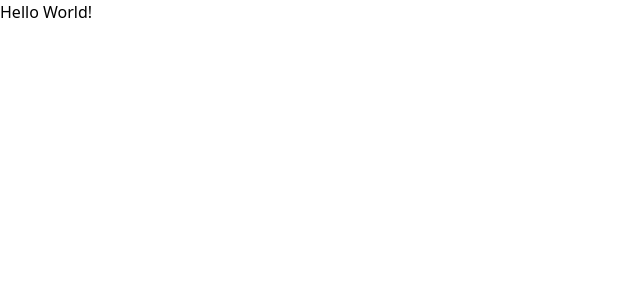
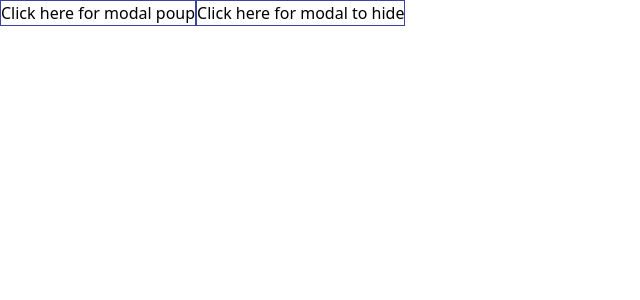
Before and after one commit to adotterer/ts_fs, a React app in the folder react-app/: page / in a window 1280 px wide. Shown: the top 300 px of the page, without its empty margins (0-640 px from the left). Built offline with nearby package versions, Linux system fonts and the light colour scheme; no server answers.

Commit message:
modal works as expected

```diff
--- a/react-app/src/App.tsx
+++ b/react-app/src/App.tsx
@@ -1,10 +1,12 @@
 import React from 'react';
+import Test from "./Test"
+import "./main.css";
 
 export default function App(): JSX.Element {
   return (
     <div className='bg-black h-screen w-screen'>
       <span className='font-extrabold text-3xl text-white'>
-        Hello World!
+        <Test />
       </span>
     </div>
   );
--- /dev/null
+++ b/react-app/src/Test.tsx
@@ -0,0 +1,28 @@
+import React from "react"
+import {useDispatch} from "react-redux";
+import {ShowModal, HideModal, SetModalCurrent} from "./store/modal"
+
+function TestModal(): JSX.Element {
+    return <h1>Hello from Modal</h1>
+}
+export default function Test(): JSX.Element {
+    const dispatch = useDispatch();
+    dispatch(SetModalCurrent(TestModal))
+
+    return (
+        <div>
+            <button
+                className="button highlight"
+                onClick={() => dispatch(ShowModal())}
+            >
+                Click here for modal poup
+            </button>
+            <button
+                className="button no_highlight"
+                onClick={() => dispatch(HideModal())}
+            >
+                Click here for modal to hide
+            </button>
+        </div>
+        )
+}
--- /dev/null
+++ b/react-app/src/main.css
@@ -0,0 +1,4 @@
+button {
+    border: 1px solid rgb(58, 68, 158);
+    color: white;
+}
```
